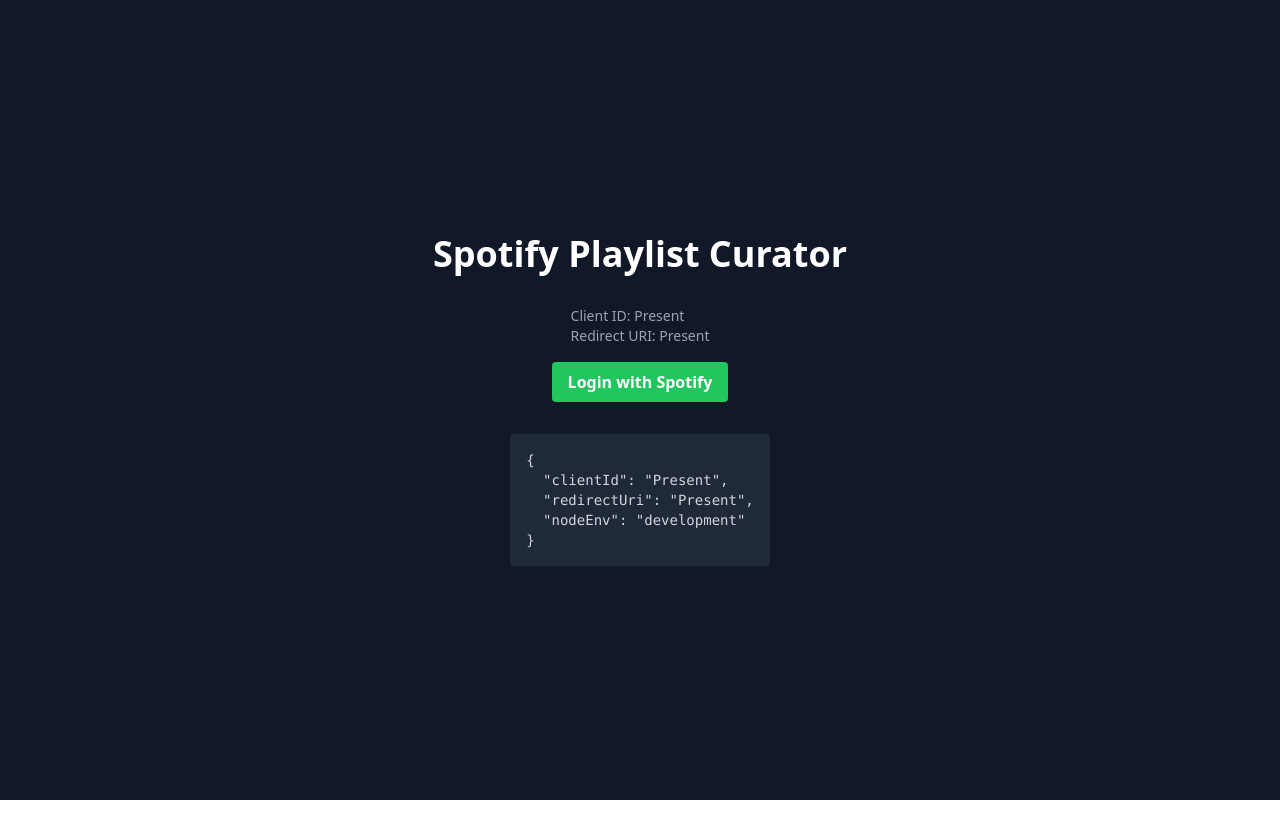
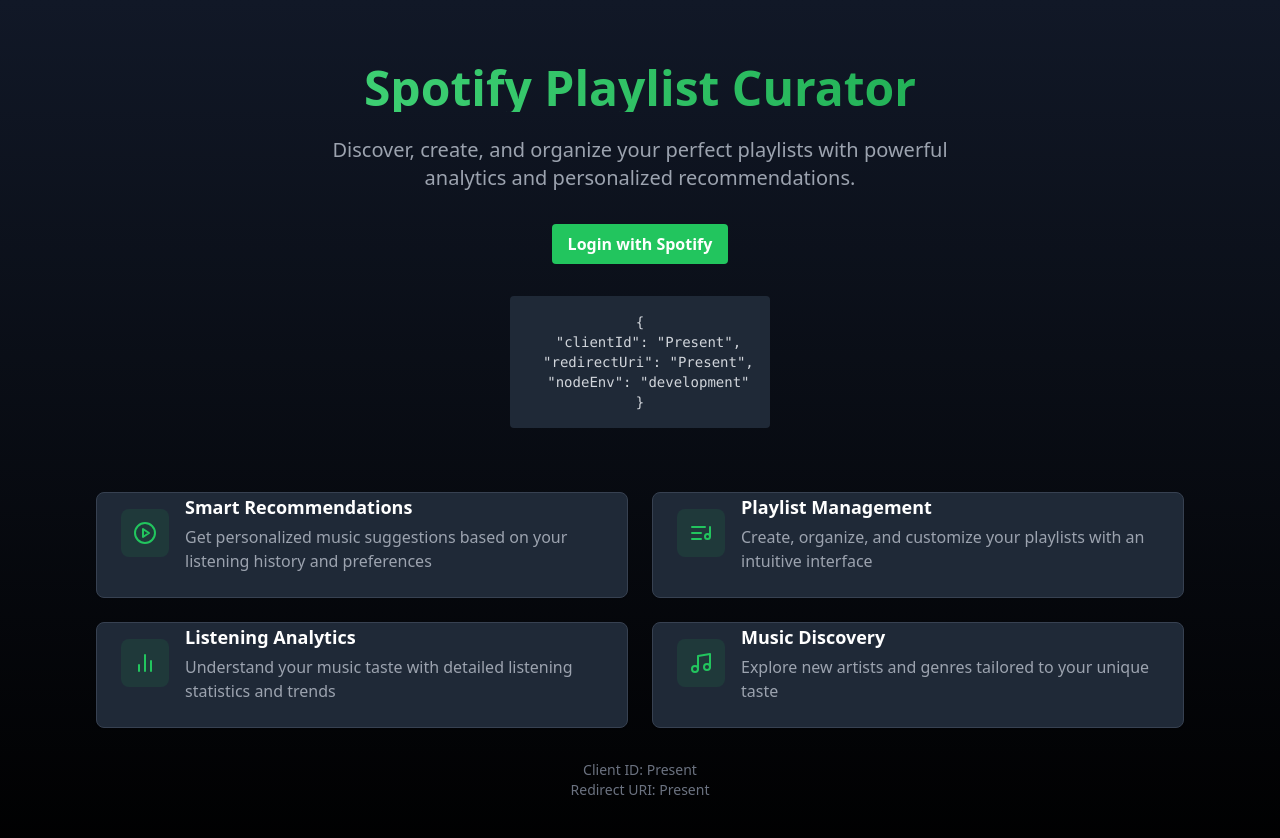
Before and after one commit to mechols1/spotify-playlist-maker, a React (Create React App) app in the folder frontend/: page / in a window 1280 px wide. Shown: the top 838 px of the page. Before the commit the page ends 800 px from the top, so only its background shows below. Built offline with nearby package versions, Linux system fonts and the light colour scheme; no server answers.

Commit message:
Better looking home page

```diff
--- a/frontend/src/pages/Home.js
+++ b/frontend/src/pages/Home.js
@@ -1,19 +1,71 @@
-// src/pages/Home.js
 import React from 'react';
+import { Card, CardContent } from '../components/ui/card';
 import LoginButton from '../components/auth/LoginButton';
+import { Music, PlayCircle, ListMusic, BarChart2 } from 'lucide-react';
+
+const FeatureCard = ({ icon: Icon, title, description }) => (
+  <Card className="bg-gray-800 border-gray-700">
+    <CardContent className="p-6">
+      <div className="flex items-center space-x-4">
+        <div className="p-3 bg-green-500 bg-opacity-10 rounded-lg">
+          <Icon className="w-6 h-6 text-green-500" />
+        </div>
+        <div>
+          <h3 className="text-lg font-semibold text-white mb-1">{title}</h3>
+          <p className="text-gray-400">{description}</p>
+        </div>
+      </div>
+    </CardContent>
+  </Card>
+);
 
 function Home() {
   return (
-    <div className="min-h-screen flex flex-col items-center justify-center bg-gray-900 text-white">
-      <h1 className="text-4xl font-bold mb-8">Spotify Playlist Curator</h1>
+    <div className="min-h-screen bg-gradient-to-b from-gray-900 to-black text-white">
+      <div className="max-w-6xl mx-auto px-4 py-16 sm:px-6 lg:px-8">
+        {/* Hero Section */}
+        <div className="text-center mb-16">
+          <h1 className="text-5xl font-bold mb-6 bg-clip-text text-transparent bg-gradient-to-r from-green-400 to-green-600">
+            Spotify Playlist Curator
+          </h1>
+          <p className="text-xl text-gray-400 mb-8 max-w-2xl mx-auto">
+            Discover, create, and organize your perfect playlists with powerful analytics and personalized recommendations.
+          </p>
+          <LoginButton />
+        </div>
 
-      {/* Debug information */}
-      <div className="mb-4 text-sm text-gray-400">
-        <p>Client ID: {process.env.REACT_APP_SPOTIFY_CLIENT_ID ? 'Present' : 'Missing'}</p>
-        <p>Redirect URI: {process.env.REACT_APP_API_URI ? 'Present' : 'Missing'}</p>
+        {/* Features Grid */}
+        <div className="grid md:grid-cols-2 gap-6 mt-12">
+          <FeatureCard
+            icon={PlayCircle}
+            title="Smart Recommendations"
+            description="Get personalized music suggestions based on your listening history and preferences"
+          />
+          <FeatureCard
+            icon={ListMusic}
+            title="Playlist Management"
+            description="Create, organize, and customize your playlists with an intuitive interface"
+          />
+          <FeatureCard
+            icon={BarChart2}
+            title="Listening Analytics"
+            description="Understand your music taste with detailed listening statistics and trends"
+          />
+          <FeatureCard
+            icon={Music}
+            title="Music Discovery"
+            description="Explore new artists and genres tailored to your unique taste"
+          />
+        </div>
+
+        {/* Debug Info - Only show in development */}
+        {process.env.NODE_ENV === 'development' && (
+          <div className="mt-8 text-sm text-gray-500 text-center">
+            <p>Client ID: {process.env.REACT_APP_SPOTIFY_CLIENT_ID ? 'Present' : 'Missing'}</p>
+            <p>Redirect URI: {process.env.REACT_APP_API_URI ? 'Present' : 'Missing'}</p>
+          </div>
+        )}
       </div>
-
-      <LoginButton />
     </div>
   );
 }
```
